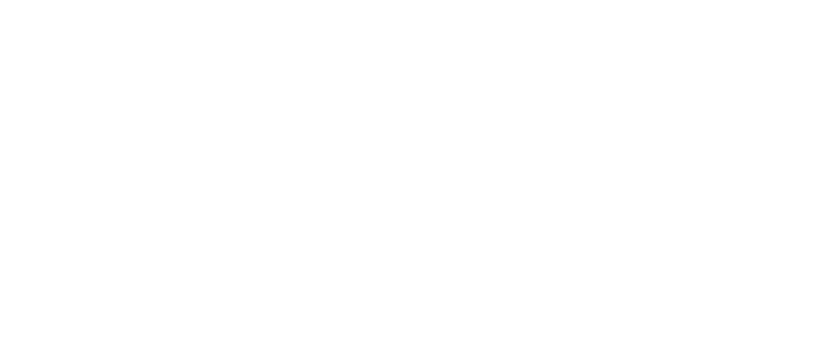
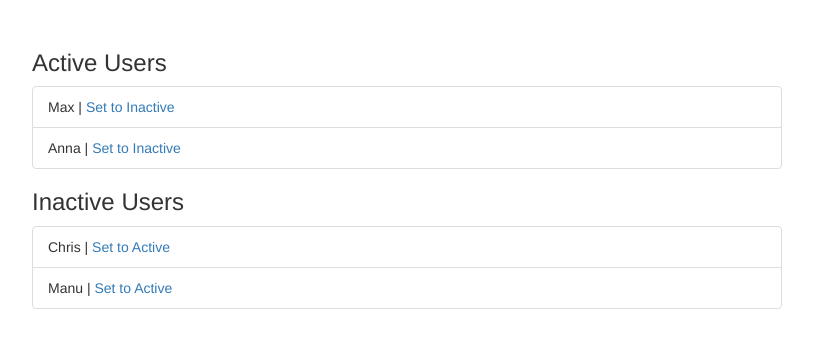
Before and after one commit to Shehyaaz/Angular-training, an Angular app: page / in a window 1280 px wide. Shown: the top 348 px of the page, without its empty margins (233-1046 px from the left). Built offline with nearby package versions, Linux system fonts and the light colour scheme.

Commit message:
completed assignment

```diff
--- /dev/null
+++ b/src/app/active-users/active-users.component.html
@@ -0,0 +1,8 @@
+<h3>Active Users</h3>
+<ul class="list-group">
+  <li
+    class="list-group-item"
+    *ngFor="let user of users; let i = index">
+    {{ user }} | <a href="#" (click)="onSetToInactive(i)">Set to Inactive</a>
+  </li>
+</ul>
--- /dev/null
+++ b/src/app/active-users/active-users.component.ts
@@ -0,0 +1,21 @@
+import { Component, OnInit } from '@angular/core';
+import { UsersService } from '../users.service';
+
+@Component({
+  selector: 'app-active-users',
+  templateUrl: './active-users.component.html',
+  styleUrls: ['./active-users.component.css']
+})
+export class ActiveUsersComponent implements OnInit{
+  users: string[];
+
+  constructor(private usersService: UsersService) { }
+
+  ngOnInit(): void {
+    this.users = this.usersService.activeUsers;
+  }
+
+  onSetToInactive(id: number) {
+    this.usersService.setToInactive(id);
+  }
+}
--- a/src/app/app.component.css
+++ b/src/app/app.component.css
@@ -0,0 +1,3 @@
+.container {
+  margin-top: 30px;
+}
--- a/src/app/app.component.html
+++ b/src/app/app.component.html
@@ -0,0 +1,13 @@
+<div class="container">
+  <div class="row">
+    <div class="col-xs-12 col-md-8 col-md-offset-2">
+      <app-active-users></app-active-users>
+      <app-inactive-users></app-inactive-users>
+    </div>
+    <!--
+      Optimize this app by adding a UsersService which manages the active and inactive users.
+
+      Also add a CounterService which counts the number of active->inactive and inactive->active actions.
+    -->
+  </div>
+</div>
--- a/src/app/app.component.ts
+++ b/src/app/app.component.ts
@@ -1,8 +1,10 @@
 import { Component } from '@angular/core';
+import { UsersService } from './users.service';
 
 @Component({
   selector: 'app-root',
   templateUrl: './app.component.html',
-  styleUrls: ['./app.component.css']
+  styleUrls: ['./app.component.css'],
+  providers: [UsersService]
 })
 export class AppComponent { }
--- /dev/null
+++ b/src/app/counter.service.ts
@@ -0,0 +1,14 @@
+export class CounterService {
+    activeToInactiveCounter = 0;
+    inactiveToActiveCounter = 0;
+
+    incrementActiveToInactive() {
+        this.activeToInactiveCounter++;
+        console.log("Active to Inactive: "+this.activeToInactiveCounter);
+    }
+
+    incrementInactiveToActive() {
+        this.inactiveToActiveCounter++;
+        console.log("Inactive to Active: "+this.inactiveToActiveCounter);
+    }
+}
--- /dev/null
+++ b/src/app/inactive-users/inactive-users.component.html
@@ -0,0 +1,8 @@
+<h3>Inactive Users</h3>
+<ul class="list-group">
+  <li
+    class="list-group-item"
+    *ngFor="let user of users; let i = index">
+    {{ user }} | <a href="#" (click)="onSetToActive(i)">Set to Active</a>
+  </li>
+</ul>
--- /dev/null
+++ b/src/app/inactive-users/inactive-users.component.ts
@@ -0,0 +1,21 @@
+import { Component, OnInit } from '@angular/core';
+import { UsersService } from '../users.service';
+
+@Component({
+  selector: 'app-inactive-users',
+  templateUrl: './inactive-users.component.html',
+  styleUrls: ['./inactive-users.component.css']
+})
+export class InactiveUsersComponent implements OnInit{
+  users: string[];
+
+  constructor(private usersService: UsersService) { }
+
+  ngOnInit(): void {
+    this.users = this.usersService.inactiveUsers;
+  }
+
+  onSetToActive(id: number) {
+    this.usersService.setToActive(id);
+  }
+}
--- /dev/null
+++ b/src/app/users.service.ts
@@ -0,0 +1,22 @@
+import { Injectable } from "@angular/core";
+import { CounterService } from "./counter.service";
+
+@Injectable()
+export class UsersService {
+    activeUsers = ['Max', 'Anna'];
+    inactiveUsers = ['Chris', 'Manu'];
+
+    constructor(private counterService: CounterService) { }
+
+    setToInactive(id: number) {
+        this.inactiveUsers.push(this.activeUsers[id]);
+        this.activeUsers.splice(id, 1);
+        this.counterService.incrementActiveToInactive();
+      }
+
+    setToActive(id: number) {
+        this.activeUsers.push(this.inactiveUsers[id]);
+        this.inactiveUsers.splice(id, 1);
+        this.counterService.incrementInactiveToActive();
+    }
+}
```
Also changed, not shown: src/app/app.module.ts (+12 -4 lines), src/app/active-users/active-users.component.css (added), src/app/inactive-users/inactive-users.component.css (added), 1 other file (tests, documents, lock files or other folders).
